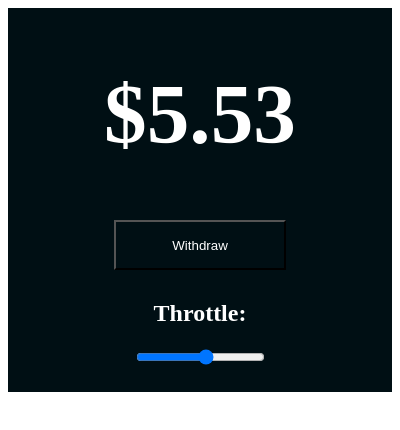
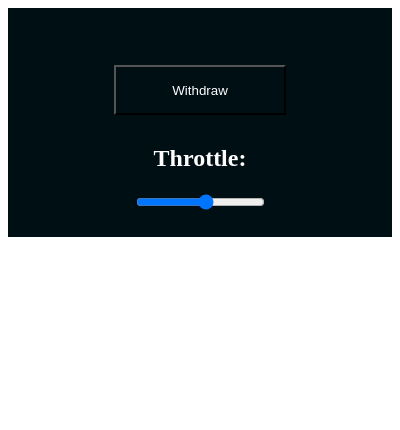
Before and after one commit to realfishsam/uCoiinMV2, a browser extension: page popup.html in a window 400 px wide. Drawn offline with Linux system fonts and the light colour scheme.

Commit message:
Update popup.html

```diff
--- a/popup.html
+++ b/popup.html
@@ -1,13 +1,13 @@
 <!DOCTYPE html>
 <html>
-	<div>
+	<div id="main">
 
 		<link href="popup.css" rel="stylesheet" />
 
 		<div class="home-container">
 
 			<div class="nopaddiv">
-			  <span id="money" class="white-text"><h1>$5.53</h1></span>
+			  <span id="money" class="white-text"><h1></h1></span>
 			</div>
 
 			<div class="paddiv">
```
